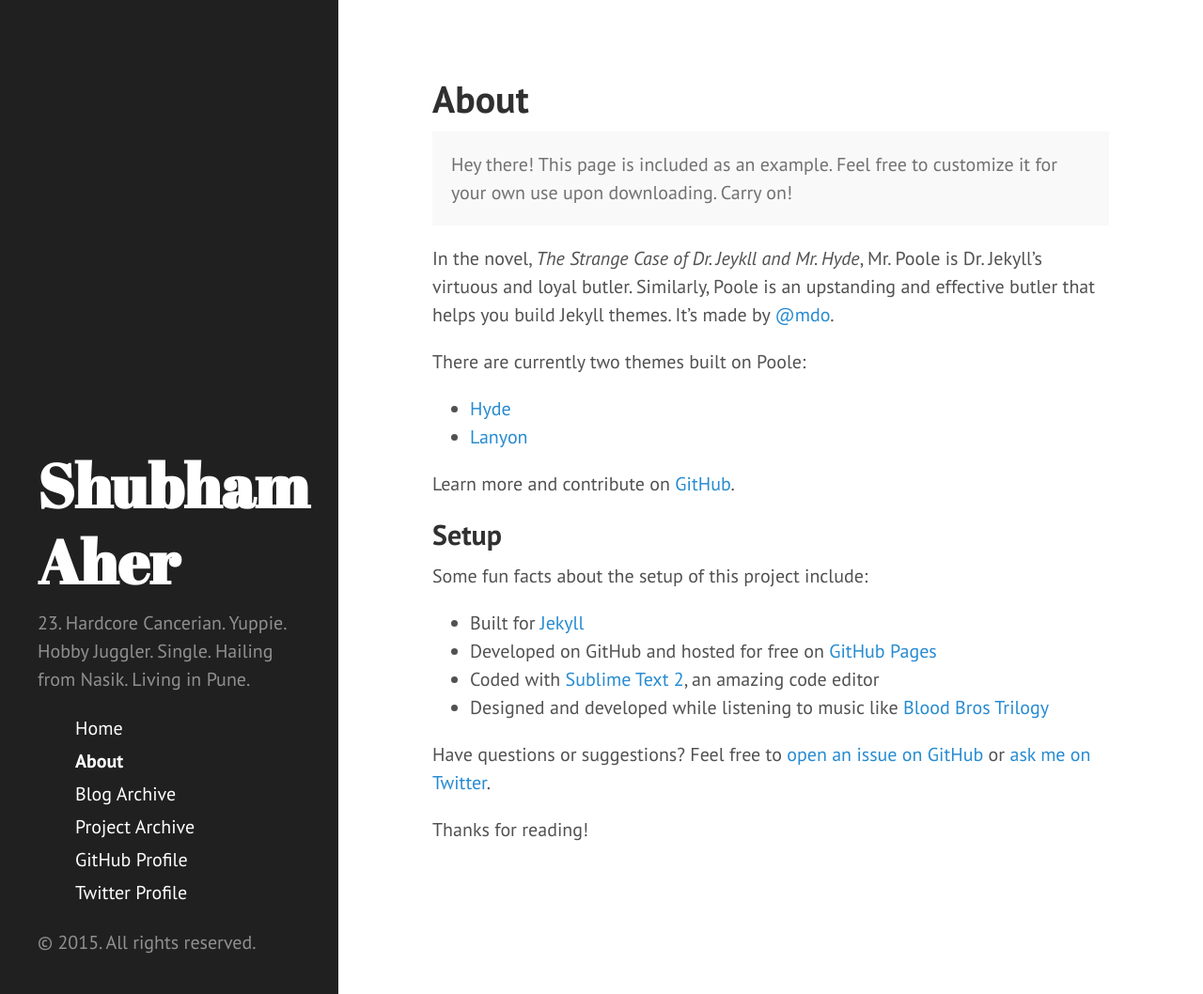
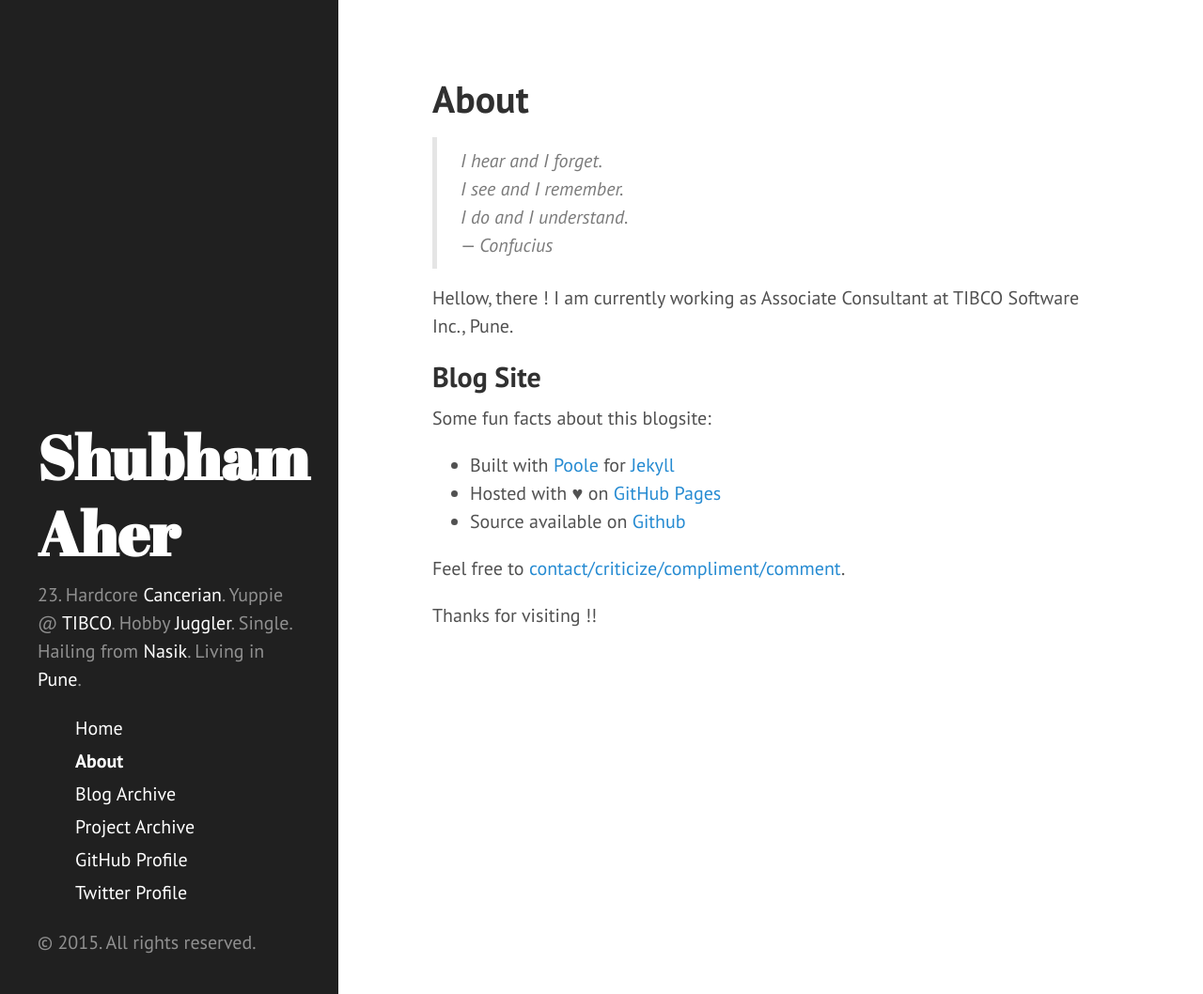
Before and after one commit to shubham-aher/shubham-aher.github.io, a Jekyll site: the page built from about.md, in a window 1280 px wide and 1058 px high. Shown: the whole window at 94% size. Built offline with Jekyll 4.4.1, drawn with Linux system fonts in a browser that asks for light colours; Markdown is read by kramdown in place of the engine named in the settings.

Commit message:
Adding blogsite. First edit.

```diff
--- a/404.html
+++ b/404.html
@@ -7,4 +7,5 @@ permalink: 404.html
 <div class="page">
   <h1 class="page-title">Error 404: Babaji ka Thullu !</h1>
   <p class="lead">Sorry, we've misplaced that URL or it's pointing to something that doesn't exist. <a href="{{ site.baseurl }}">Head back home</a> to try finding it again.</p>
+  <img src="http://whatisthemeaning.net/wp-content/uploads/2014/12/meaning-of-babaji-ka-thullu.png" alt="Babaji ka Thullu !">
 </div>
--- a/_config.yml
+++ b/_config.yml
@@ -7,15 +7,16 @@ permalink:        pretty
 relative_permalinks: true
 
 # Setup
-title:            Shubham Aher || Blog
-tagline:          'Reverse Engineering'
-description:      '23. Hardcore Cancerian. Yuppie. Hobby Juggler. Single. Hailing from Nasik. Living in Pune.'
+title:            Shubham Aher
+tagline:          'Blog'
+description:      '23. Hardcore <a href="http://www.chetannarain.com/teaser.html#CancerMan" target="_blank">Cancerian</a>. Yuppie @ <a href="http://tibco.com" target="_blank">TIBCO</a>. Hobby <a href="http://shubhamaher.com/juggling" target="_blank">Juggler</a>. Single. Hailing from <a href="http://en.wikipedia.org/wiki/Nashik" target="_blank">Nasik</a>. Living in <a href="http://en.wikipedia.org/wiki/Pune" target="_blank">Pune</a>.'
 url:              http://shubhamaher.com
 baseurl:          /
 
 author:
   name:           'Shubham Aher'
-  url:            https://twitter.com/shubham_aher
+  twitterurl:     https://twitter.com/shubham_aher
+  githuburl:     https://github.com/shubham-aher
 
 paginate:         5
 
--- a/_includes/sidebar.html
+++ b/_includes/sidebar.html
@@ -21,8 +21,8 @@
         {% endif %}
       {% endfor %}
 
-      <li class="sidebar-nav-item"><a href="{{ site.author.githuburl }}">GitHub Profile</a></li>
-      <li class="sidebar-nav-item"><a href="{{ site.author.twitterurl }}">Twitter Profile</a></li>
+      <li class="sidebar-nav-item"><a href="{{ site.author.githuburl }}" target="_blank">GitHub Profile</a></li>
+      <li class="sidebar-nav-item"><a href="{{ site.author.twitterurl }}" target="_blank">Twitter Profile</a></li>
     </ul>
 
     <p>&copy; {{ site.time | date: '%Y' }}. All rights reserved.</p>
--- a/about.md
+++ b/about.md
@@ -3,28 +3,19 @@ layout: page
 title: About
 ---
 
-<p class="message">
-  Hey there! This page is included as an example. Feel free to customize it for your own use upon downloading. Carry on!
-</p>
+>*I hear and I forget.<br>I see and I remember.<br>I do and I understand.*<br>
+  &mdash; *Confucius*
 
-In the novel, *The Strange Case of Dr. Jeykll and Mr. Hyde*, Mr. Poole is Dr. Jekyll's virtuous and loyal butler. Similarly, Poole is an upstanding and effective butler that helps you build Jekyll themes. It's made by [@mdo](https://twitter.com/mdo).
+Hellow, there ! I am currently working as Associate Consultant at TIBCO Software Inc., Pune.
 
-There are currently two themes built on Poole:
+## Blog Site
 
-* [Hyde](http://hyde.getpoole.com)
-* [Lanyon](http://lanyon.getpoole.com)
+Some fun facts about this blogsite:
 
-Learn more and contribute on [GitHub](https://github.com/poole).
+* Built with <a href="http://getpoole.com" target="_blank">Poole</a> for <a href="http://jekyllrb.com" target="_blank">Jekyll</a>
+* Hosted with ♥ on <a href="https://pages.github.com" target="_blank">GitHub Pages</a>
+* Source available on <a href="https://github.com/shubham-aher/shubham-aher.github.io" target="_blank">Github</a>
 
-## Setup
+Feel free to [contact/criticize/compliment/comment](mailto:shubham.aher.2011@gmail.com).
 
-Some fun facts about the setup of this project include:
-
-* Built for [Jekyll](http://jekyllrb.com)
-* Developed on GitHub and hosted for free on [GitHub Pages](https://pages.github.com)
-* Coded with [Sublime Text 2](http://sublimetext.com), an amazing code editor
-* Designed and developed while listening to music like [Blood Bros Trilogy](https://soundcloud.com/maddecent/sets/blood-bros-series)
-
-Have questions or suggestions? Feel free to [open an issue on GitHub](https://github.com/poole/issues/new) or [ask me on Twitter](https://twitter.com/mdo).
-
-Thanks for reading!
+Thanks for visiting !!
```
Also changed, not shown: _posts/2012-02-06-whats-jekyll.md (deleted, +0 -12 lines), _posts/2013-12-28-introducing-hyde.md (deleted, +0 -37 lines).
